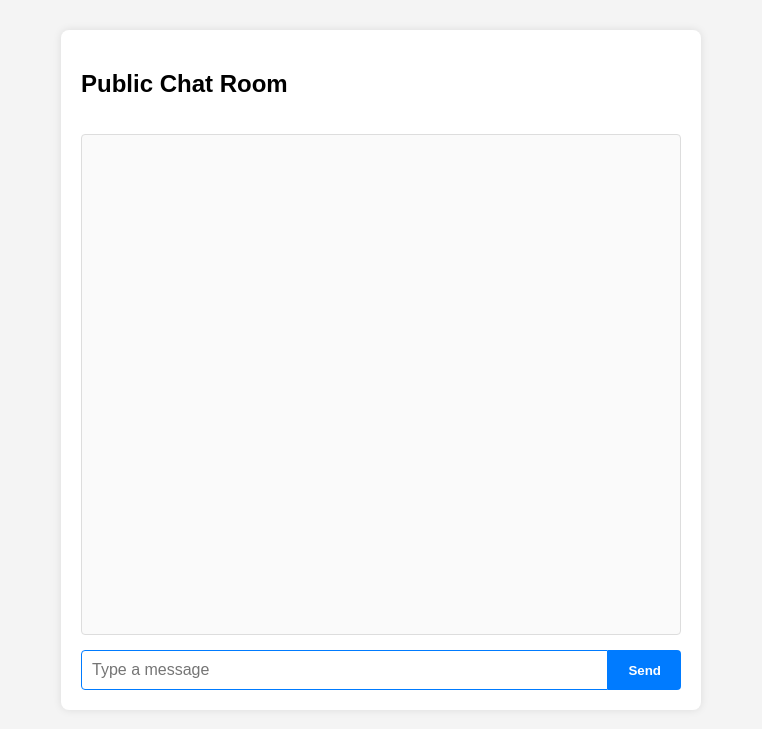
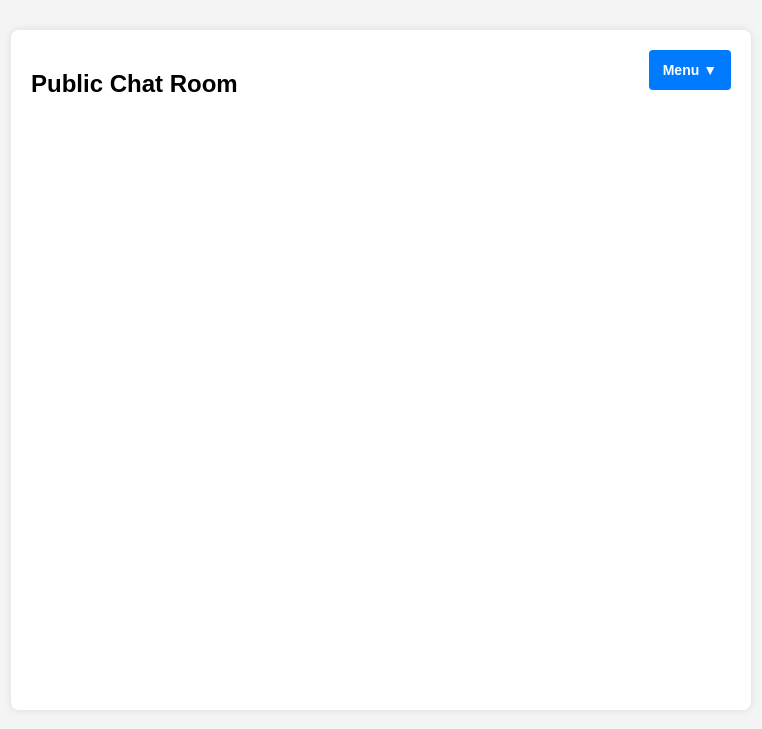
Before and after one commit to viekaslinkki1/schoolchat, a Flask app: page / in a window 1280 px wide. Shown: the top 729 px of the page, without its empty margins (259-1021 px from the left). Run offline with Flask 3, Linux system fonts and the light colour scheme; data that the repository does not hold is empty; some libraries are stand-ins or nearby versions.

Commit message:
Update index.html

```diff
--- a/templates/index.html
+++ b/templates/index.html
@@ -10,7 +10,7 @@
       background: #f4f4f4;
     }
     #chat-container {
-      max-width: 600px;
+      max-width: 700px;
       margin: 0 auto;
       background: white;
       border-radius: 8px;
@@ -19,6 +19,7 @@
       display: flex;
       flex-direction: column;
       height: 80vh;
+      position: relative;
     }
     #messages {
       flex-grow: 1;
@@ -39,13 +40,26 @@
     }
     #chat-form {
       display: flex;
+      gap: 8px;
+      align-items: center;
+    }
+    #username {
+      width: 120px;
+      padding: 10px;
+      font-size: 16px;
+      border: 1px solid #ccc;
+      border-radius: 4px;
+      outline: none;
+    }
+    #username:focus {
+      border-color: #007bff;
     }
     #message {
       flex-grow: 1;
       padding: 10px;
       font-size: 16px;
       border: 1px solid #ccc;
-      border-radius: 4px 0 0 4px;
+      border-radius: 4px;
       outline: none;
     }
     #message:focus {
@@ -58,74 +72,76 @@
       color: white;
       font-weight: bold;
       cursor: pointer;
-      border-radius: 0 4px 4px 0;
+      border-radius: 4px;
       transition: background-color 0.3s;
+      height: 40px;
     }
     button:hover {
       background-color: #0056b3;
+    }
+
+    /* Dropdown menu styles */
+    .dropdown {
+      position: absolute;
+      top: 20px;
+      right: 20px;
+      user-select: none;
+    }
+    .dropdown > button {
+      background-color: #007bff;
+      color: white;
+      border: none;
+      padding: 10px 14px;
+      border-radius: 4px;
+      cursor: pointer;
+      font-weight: bold;
+      font-size: 14px;
+      transition: background-color 0.3s;
+    }
+    .dropdown > button:hover {
+      background-color: #0056b3;
+    }
+    .dropdown-content {
+      display: none;
+      position: absolute;
+      right: 0;
+      background-color: white;
+      min-width: 220px;
+      box-shadow: 0 8px 16px rgba(0,0,0,0.2);
+      border-radius: 4px;
+      padding: 12px 16px;
+      z-index: 1000;
+      font-size: 14px;
+      color: #333;
+    }
+    .dropdown.show .dropdown-content {
+      display: block;
+    }
+    .dropdown-content h4 {
+      margin-top: 0;
+      margin-bottom: 8px;
+      font-weight: bold;
+      border-bottom: 1px solid #eee;
+      padding-bottom: 4px;
+    }
+    .dropdown-content p {
+      margin: 6px 0;
+      font-family: monospace;
+      background: #f0f0f0;
+      padding: 6px 8px;
+      border-radius: 3px;
+      user-select: text;
     }
   </style>
 </head>
 <body>
   <div id="chat-container">
     <h2>Public Chat Room</h2>
-    <ul id="messages">
-      {% for id, username, message in messages %}
-        <li data-id="{{ id }}"><strong>{{ username }}</strong>: {{ message }}</li>
-      {% endfor %}
-    </ul>
-    <form id="chat-form">
-      <input
-        type="text"
-        id="message"
-        placeholder="Type a message"
-        required
-        autocomplete="off"
-        autofocus
-      />
-      <button type="submit">Send</button>
-    </form>
-  </div>
 
-  <script>
-    const socket = io();
-    const form = document.getElementById('chat-form');
-    const messages = document.getElementById('messages');
-
-    form.addEventListener('submit', e => {
-      e.preventDefault();
-      const messageInput = document.getElementById('message');
-      const message = messageInput.value.trim();
-      if (message === '') return;
-
-      // Check for /deletemessage command
-      const deleteCmdMatch = message.match(/^\/deletemessage (\d+)$/);
-      if (deleteCmdMatch) {
-        const amount = parseInt(deleteCmdMatch[1], 10);
-        socket.emit('delete_messages', { amount });
-      } else {
-        socket.emit('send_message', { username: 'anom', message: message });
-      }
-
-      messageInput.value = '';
-      messageInput.focus();
-    });
-
-    socket.on('receive_message', data => {
-      const item = document.createElement('li');
-      item.setAttribute('data-id', data.id);
-      item.innerHTML = `<strong>${data.username}</strong>: ${data.message}`;
-      messages.appendChild(item);
-      messages.scrollTop = messages.scrollHeight;  // auto-scroll
-    });
-
-    socket.on('messages_deleted', data => {
-      const deletedIds = data.deleted_ids;
-      deletedIds.forEach(id => {
-        const elem = document.querySelector(`#messages li[data-id='${id}']`);
-        if (elem) elem.remove();
-      });
-    });
-  </script>
-</body>
-</html>
+    <!-- Dropdown menu -->
+    <div class="dropdown" id="dropdown">
+      <button id="dropdown-btn">Menu ▼</button>
+      <div class="dropdown-content">
+        <h4>Security</h4>
+        <p><code>/deletemessage &lt;number&gt;</code> - Delete last &lt;number&gt; messages</p>
+        <!-- You can add more commands or i
```
